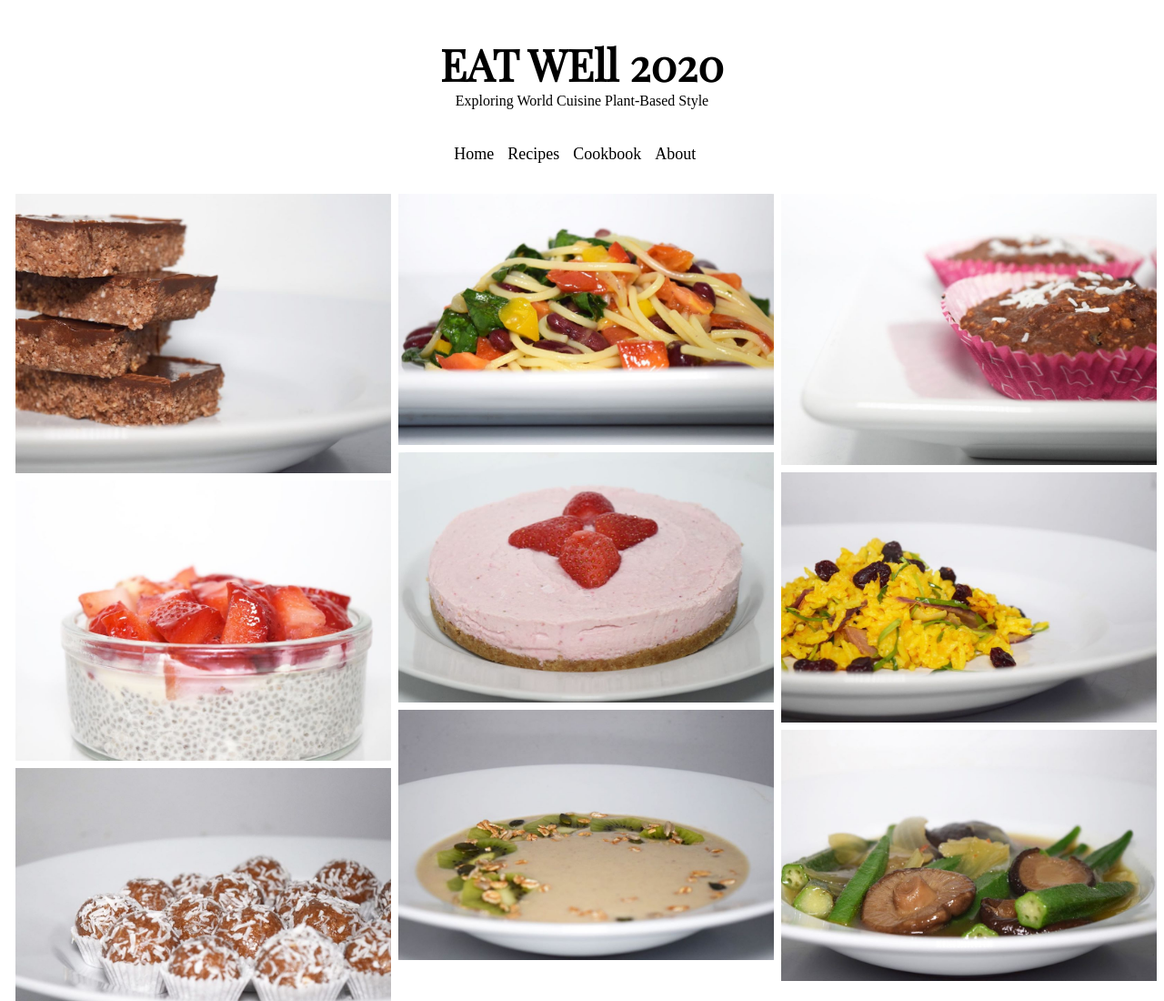
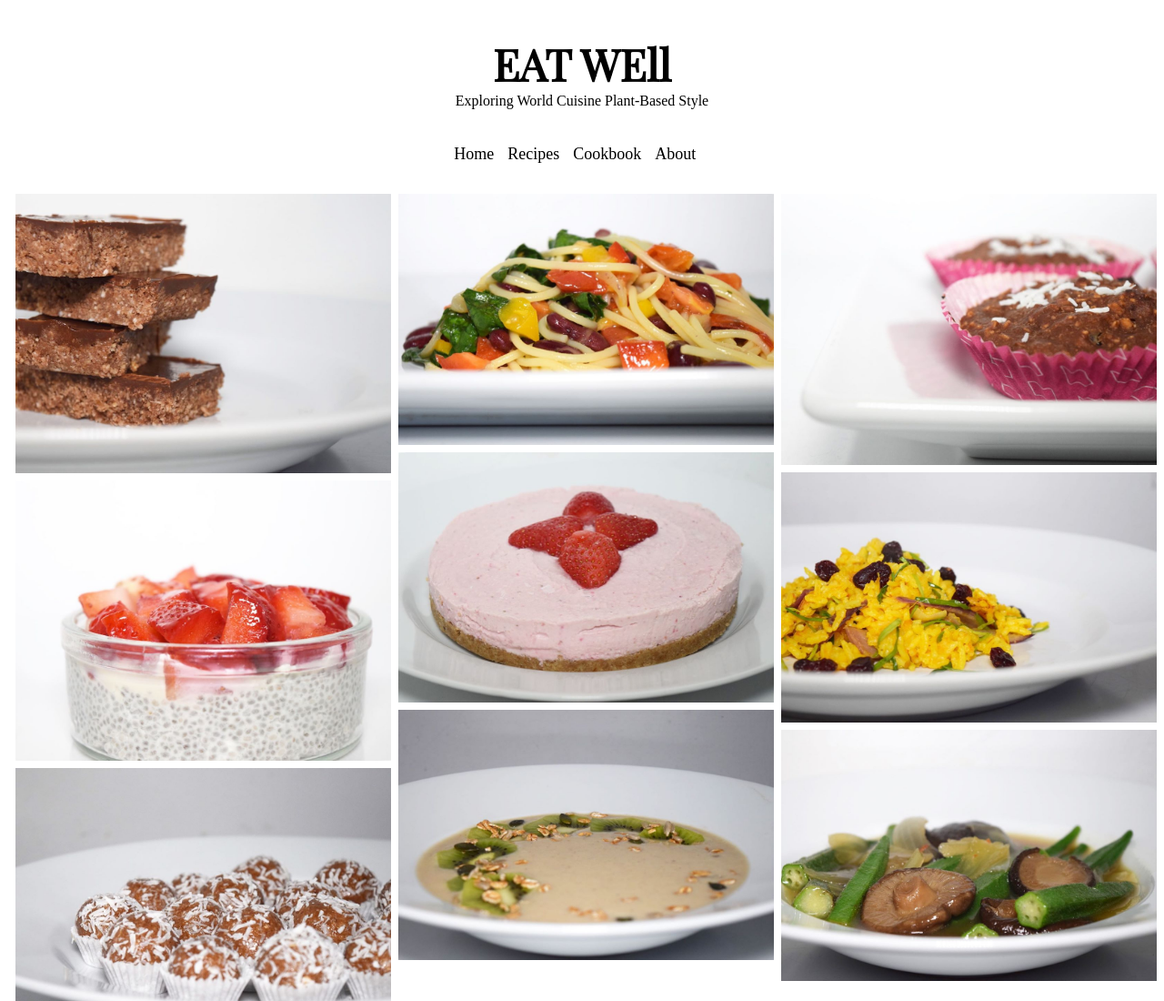
Before and after one commit to Minkus187/TSA, a plain HTML site: page Eatwe-ll/index.html in a window 1280 px wide. Shown: the top 1100 px of the page at 91% size. Drawn offline with nearby package versions, Linux system fonts and the light colour scheme; a web font is replaced by a local one.

Commit message:
Update index.html
i deleted the 2020 from the company name

```diff
--- a/Eatwe-ll/index.html
+++ b/Eatwe-ll/index.html
@@ -13,7 +13,7 @@
 <body>
     <div class="header-title-container">
         <h1 class="header-title">
-            EAT WEll 2020
+            EAT WEll
         </h1>
     </div>
     <div class="header-line-container">
```
